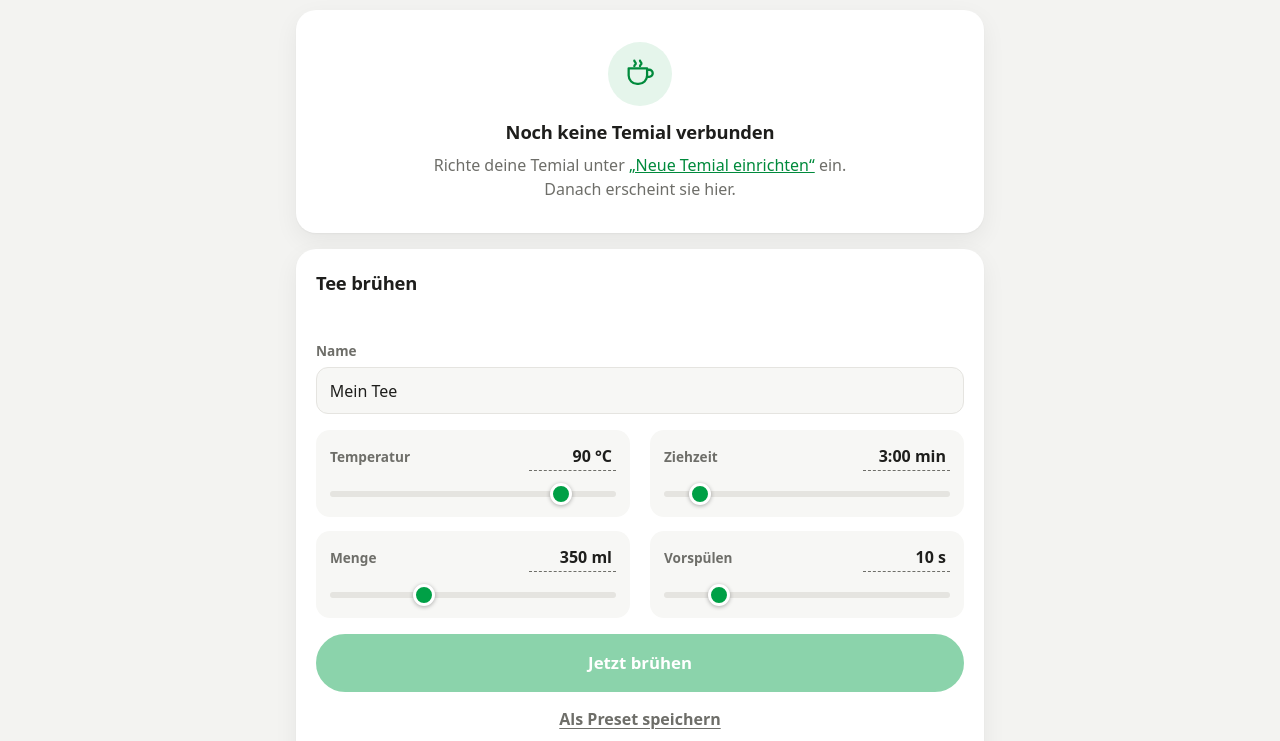
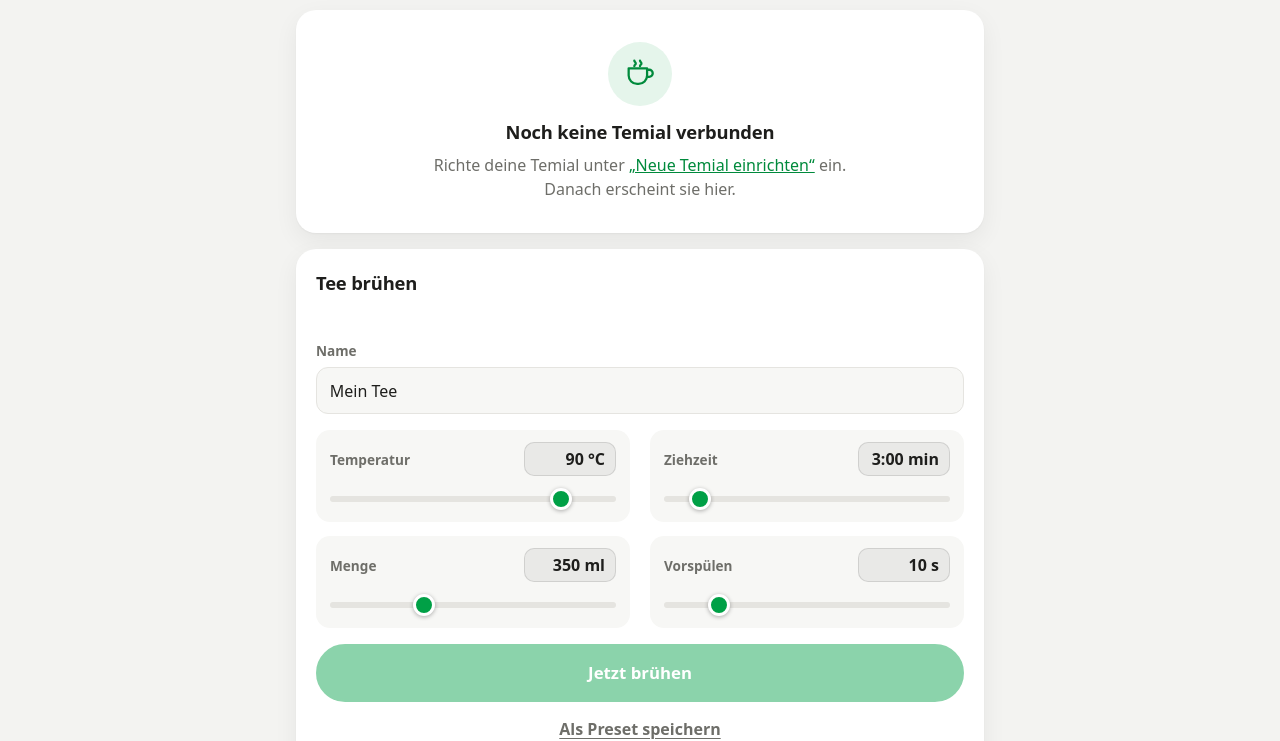
Before and after one commit to megaheroxx/temial-control, a website with bundled scripts: page public/index.html in a window 1280 px wide. Shown: the part 63-804 px from the top of the page. Built offline with nearby package versions, Linux system fonts and the light colour scheme; no server answers; files whose address does not match are found by name.

Commit message:
Dashboard: eingebbare Werte als dezenter Kasten statt gestrichelter Linie
Version 0.6.4.

Co-Authored-By: Claude Opus 5.5 <noreply@anthropic.com>

```diff
--- a/package.json
+++ b/package.json
@@ -1,6 +1,6 @@
 {
   "name": "temial-control",
-  "version": "0.6.3",
+  "version": "0.6.4",
   "private": true,
   "description": "Eigene Steuerzentrale für die Vorwerk Temial: lokaler, Freemial-kompatibler Server mit Web-Dashboard",
   "license": "AGPL-3.0-or-later",
--- a/public/style.css
+++ b/public/style.css
@@ -314,27 +314,26 @@ input:focus-visible, select:focus-visible, button:focus-visible, summary:focus-v
 }
 .slider > span { font-size: 0.85rem; font-weight: 600; color: var(--muted); }
 .slider input { grid-column: 1 / -1; width: 100%; accent-color: var(--accent); margin: 6px 0 2px; }
-/* Tappable value: shows "2:00 min", becomes a number field while editing. */
+/* Tappable value: a small, subtle field that becomes editable on tap. */
 .slider input.slider-value {
   grid-column: auto;
-  width: 9.5ch;
+  width: 10ch;
   margin: 0;
-  padding: 2px 4px;
+  padding: 4px 10px;
   text-align: right;
   font-weight: 700;
   font-variant-numeric: tabular-nums;
   color: var(--text);
-  background: transparent;
-  border: 0;
-  border-bottom: 1.5px dashed var(--muted);
-  border-radius: 0;
+  background: color-mix(in srgb, var(--text) 6%, transparent);
+  border: 1px solid color-mix(in srgb, var(--text) 12%, transparent);
+  border-radius: 10px;
   cursor: text;
 }
 .slider input.slider-value:focus {
   outline: none;
   background: var(--surface);
-  border-bottom: 2px solid var(--accent);
-  border-radius: 6px 6px 0 0;
+  border-color: var(--accent);
+  box-shadow: 0 0 0 3px color-mix(in srgb, var(--accent) 25%, transparent);
 }
 
 input[type=range] { -webkit-appearance: none; appearance: none; height: 26px; background: transparent; cursor: pointer; }
```
Also changed, not shown: custom_components/temial_control/manifest.json, 1 other file.
